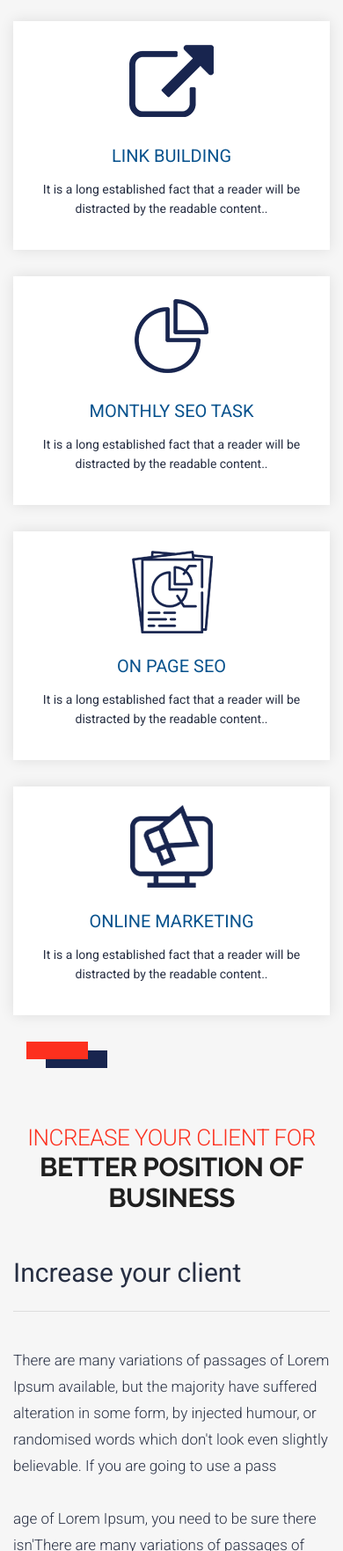
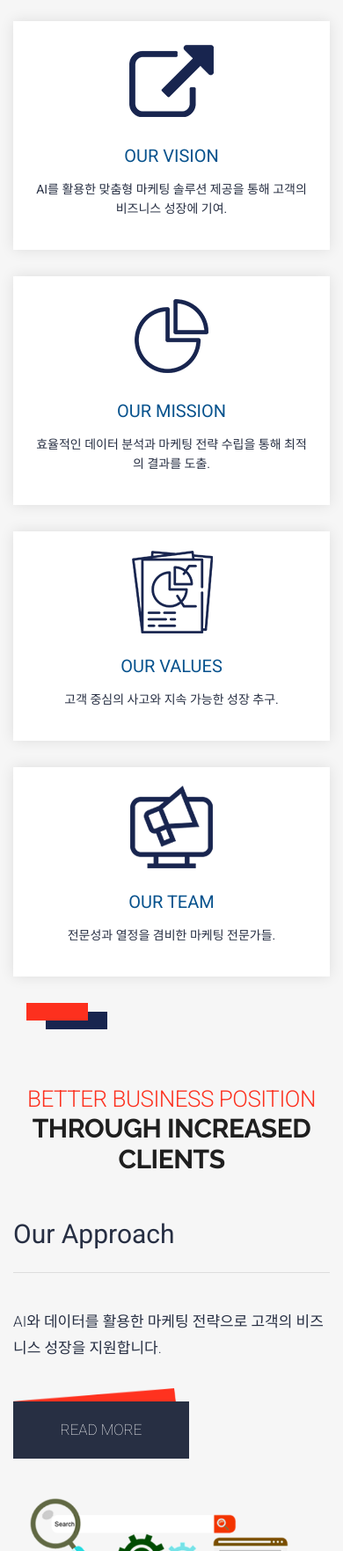
Before and after one commit to goodgob9909/aimarketing, a plain HTML site: page about.html in a window 390 px wide. Shown: the part 237-2000 px from the top of the page at 88% size. Drawn offline with Linux system fonts and the light colour scheme; some packages are replaced by stand-ins of ours.

Commit message:
modified:   about.html 	modified:   contact.html 	modified:   index.html 	modified:   services.html

```diff
--- a/about.html
+++ b/about.html
@@ -1,28 +1,19 @@
 <!DOCTYPE html>
 <html lang="en">
-   <!-- Basic -->
    <head>
       <meta charset="utf-8">
       <meta http-equiv="X-UA-Compatible" content="IE=edge">
-      <!-- Mobile Metas -->
       <meta name="viewport" content="width=device-width, minimum-scale=1.0, maximum-scale=1.0, user-scalable=no">
-      <!-- Site Metas -->
-      <title>Digital Marketing - Responsive HTML5 Template</title>
-      <meta name="keywords" content="">
-      <meta name="description" content="">
-      <meta name="author" content="">
-      <!-- Site Icons -->
+      <title>About Us - B2B AI Marketing Solution Platform</title>
+      <meta name="keywords" content="About Us, AI Marketing, B2B Marketing, Digital Marketing">
+      <meta name="description" content="About our AI 기반 B2B 마케팅 솔루션 플랫폼">
+      <meta name="author" content="MA.SOL.PLA">
       <link rel="shortcut icon" href="#" type="image/x-icon" />
       <link rel="apple-touch-icon" href="#" />
-      <!-- Bootstrap CSS -->
       <link rel="stylesheet" href="css/bootstrap.min.css" />
-      <!-- Pogo Slider CSS -->
       <link rel="stylesheet" href="css/pogo-slider.min.css" />
-      <!-- Site CSS -->
       <link rel="stylesheet" href="css/style.css" />
-      <!-- Responsive CSS -->
       <link rel="stylesheet" href="css/responsive.css" />
-      <!-- Custom CSS -->
       <link rel="stylesheet" href="css/custom.css" />
       <!--[if lt IE 9]>
       <script src="https://oss.maxcdn.com/libs/html5shiv/3.7.0/html5shiv.js"></script>
@@ -30,13 +21,11 @@
       <![endif]-->
    </head>
    <body id="about" class="inner_page" data-spy="scroll" data-target="#navbar-wd" data-offset="98">
-      <!-- LOADER -->
       <div id="preloader">
          <div class="loader">
             <img src="images/loader.gif" alt="#" />
          </div>
       </div>
-      <!-- END LOADER -->
       <div class="wrapper">
       <nav id="sidebar">
          <div class="menu_section">
@@ -49,7 +38,6 @@
          </div>
       </nav>
       <div id="content">
-         <!-- Start header -->
          <header class="top-header">
             <div class="container">
                <div class="row">
@@ -64,16 +52,13 @@
                </div>
             </div>
          </header>
-         <!-- End header -->
-         <!-- Start Banner -->
-         <!-- section -->
          <div class="section about_section layout_padding dash_bg">
             <div class="container">
                <div class="row">
                   <div class="col-md-12">
                      <div class="full">
                         <div class="heading_main text_align_center">
-                           <h2>What We Do</h2>
+                           <h2>About Us</h2>
                         </div>
                      </div>
                   </div>
@@ -86,10 +71,10 @@
                             <img class="default-none" src="images/icon_1w.png" alt="#" />
                          </div>
                          <div class="full">
-                            <h4>Link Building</h4>
+                            <h4>Our Vision</h4>
                          </div>
                          <div class="full">
-                           <p>It is a long established fact that a reader will be distracted by the readable content..</p>
+                           <p>AI를 활용한 맞춤형 마케팅 솔루션 제공을 통해 고객의 비즈니스 성장에 기여.</p>
                          </div>
                      </div>
                   </div>
@@ -100,10 +85,10 @@
                             <img class="default-none" src="images/icon_2w.png" alt="#" />
                          </div>
                          <div class="full">
-                            <h4>Monthly SEO Task</h4>
+                            <h4>Our Mission</h4>
                          </div>
                          <div class="full">
-                           <p>It is a long established fact that a reader will be distracted by the readable content..</p>
+                           <p>효율적인 데이터 분석과 마케팅 전략 수립을 통해 최적의 결과를 도출.</p>
                          </div>
                      </div>
                   </div>
@@ -114,10 +99,10 @@
                             <img class="default-none" src="images/icon_3w.png" alt="#" />
                          </div>
                          <div class="full">
-                            <h4>On Page SEO</h4>
+                            <h4>Our Values</h4>
                          </div>
                          <div class="full">
-                           <p>It is a long established fact that a reader will be distracted by the readable content..</p>
+                           <p>고객 중심의 사고와 지속 가능한 성장 추구.</p>
                          </div>
                      </div>
                   </div>
@@ -128,25 +113,23 @@
                             <img class="default-none" src="images/icon_4w.png" alt="#" />
                          </div>
                          <div class="full">
-                            <h4>Online marketing</h4>
+                            <h4>Our Team</h4>
                          </div>
                          <div class="full">
-                           <p>It is a long established fact that a reader will be distracted by the readable content..</p>
+                           <p>전문성과 열정을 겸비한 마케팅 전문가들.</p>
                          </div>
                      </div>
                   </div>
                </div>
             </div>
          </div>
-         <!-- end section -->
-         <!-- section -->
          <div class="section about_section layout_padding padding_top_0">
             <div class="container">
                <div class="row">
                   <div class="col-md-12">
                      <div class="full">
                         <div class="heading_main text_align_center">
-                           <h2 class="margin-bottom_30"><strong class="small theme_color">Increase your client for</strong><br>Better position of Business</h2>
+                           <h2 class="margin-bottom_30"><strong class="small theme_color">Better Business Position</strong><br>Through Increased Clients</h2>
                         </div>
                      </div>
                   </div>
@@ -155,9 +138,9 @@
                 <div class="col-xs-6 col-sm-6 col-md-6 col-lg-6">
                      <div class="full">
                         <div class="heading_small">
-                          <h4>Increase your client</h4>
+                          <h4>Our Approach</h4>
                         </div>
-                        <p>There are many variations of passages of Lorem Ipsum available, but the majority have suffered alteration in some form, by injected humour, or randomised words which don't look even slightly believable. If you are going to use a pass<br><br>age of Lorem Ipsum, you need to be sure there isn'There are many variations of passages of Lorem Ipsum available, but the majority have suffered alteration in some form, by injected humour, or randomised words which don't look even slightly believable. If you are going to use a passage of Lorem Ipsum, you need to be sure there isn</p>
+                        <p>AI와 데이터를 활용한 마케팅 전략으로 고객의 비즈니스 성장을 지원합니다.</p>
                       </div>
                       <div class="full margin-top_30">
                         <a class="readmore_bt" href="about.html">Read More</a>
@@ -171,8 +154,6 @@
                </div>
             </div>
          </div>
-         <!-- end section -->
-         <!-- Start Footer -->
          <footer class="footer-box">
             <div class="container">
                <div class="row">
@@ -185,25 +166,21 @@
                   </div>
                </div>
                <div class="row">
-
                   <div class="col-lg-3 col-md-6 col-sm-6 white_fonts">
                      <div class="full footer_blog f_icon_1">
                          <p>Address<br><small>151 Ho Ba Kien Street,<br>Ward 15, District 10,<br>Ho Chi Minh City, Vietnam</small></p>
                      </div>
                   </div>
-
                   <div class="col-lg-3 col-md-6 col-sm-6 white_fonts">
                      <div class="full footer_blog f_icon_2">
                         <p>Phone<br><small>+84 126 922 0162<br>+84 905 333 333<br>Monday - Sunday<br>08:00 am - 05:00 pm</small></p>
                      </div>
                   </div>
-
                   <div class="col-lg-3 col-md-6 col-sm-6 white_fonts">
                      <div class="full footer_blog f_icon_3">
                          <p>Email<br><small>support@sofbox.com<br>24 X 7 online support</small></p>
                      </div>
                   </div>
-
                   <div class="col-lg-3 col-md-6 col-sm-6 white_fonts">
                      <div class="full footer_blog_last">
                          <p>Social media</p>
@@ -218,11 +195,9 @@
                          </p>
                      </div>
                   </div>
-
                </div>
             </div>
          </footer>
-         <!-- End Footer -->
          <div class="footer_bottom">
             <div class="container">
                <div class="row">
@@ -234,11 +209,9 @@
          </div>
       </div>
       <a href="#" id="scroll-to-top" class="hvr-radial-out"><i class="fa fa-angle-up"></i></a>
-      <!-- ALL JS FILES -->
       <script src="js/jquery.min.js"></script>
       <script src="js/popper.min.js"></script>
       <script src="js/bootstrap.min.js"></script>
-      <!-- ALL PLUGINS -->
       <script src="js/jquery.magnific-popup.min.js"></script>
       <script src="js/jquery.pogo-slider.min.js"></script>
       <script src="js/slider-index.js"></script>
@@ -248,7 +221,6 @@
       <script src="js/isotope.min.js"></script>
       <script src="js/images-loded.min.js"></script>
       <script src="js/custom.js"></script>
-      <!-- End Google Map -->
       <script>
          $(document).ready(function() {
            $('#sidebarCollapse').on('click', function() {
@@ -258,8 +230,6 @@
            });
          });
       </script>
-      <!-- google map js -->
       <script src="https://maps.googleapis.com/maps/api/js?key=AIzaSyA8eaHt9Dh5H57Zh0xVTqxVdBFCvFMqFjQ&callback=initMap"></script>
-      <!-- end google map js -->
    </body>
 </html>
```
Also changed, not shown: contact.html (+4 -31 lines), index.html (+1 -1 lines), services.html (+11 -51 lines).
